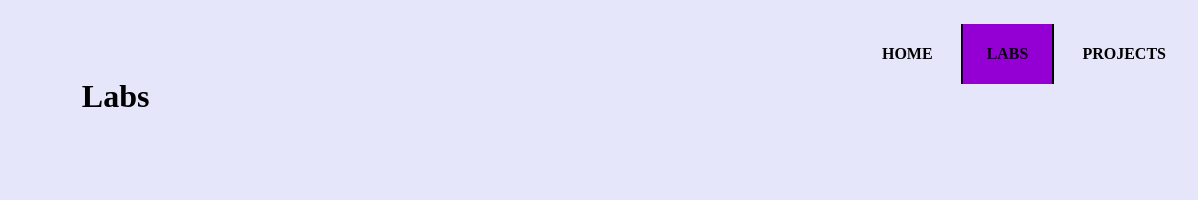
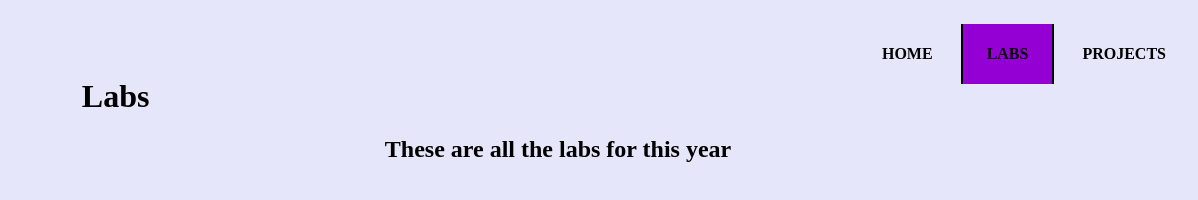
Before and after one commit to DeveshSukhdeo/SophomorePortfolio, a plain HTML site: page labs.html in a window 1280 px wide. Shown: the full height of the page, 82-1280 px from the left. Drawn offline with Linux system fonts and the light colour scheme.

Commit message:
Update labs.html

```diff
--- a/labs.html
+++ b/labs.html
@@ -25,6 +25,7 @@
         </div>
 
         <h1>Labs</h1>
+        <h2>These are all the labs for this year</h2>
 
       </header>
 
```
